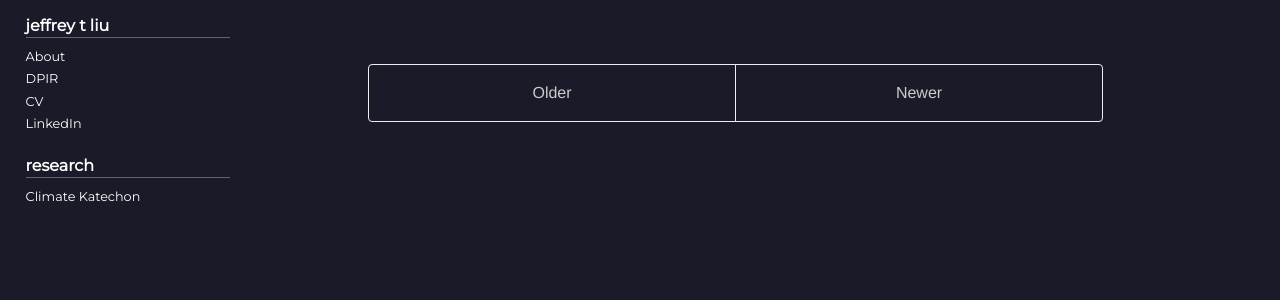
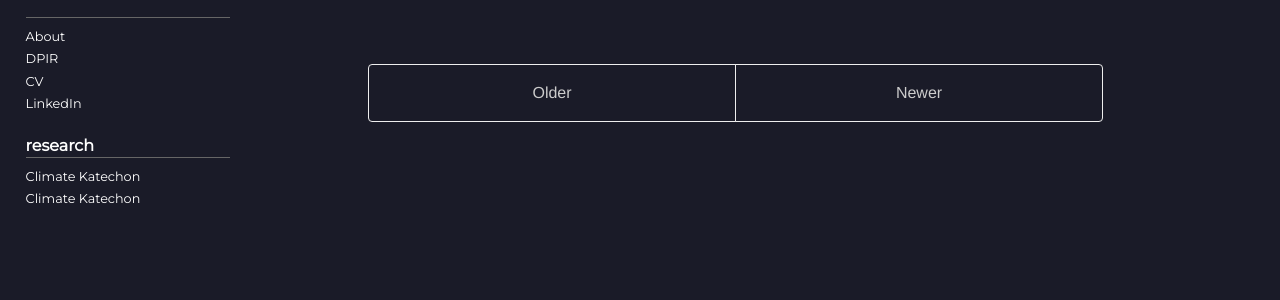
Before and after one commit to jeffrey-t-liu/jeffrey-t-liu.github.io, a Jekyll site: the page built from index.html, in a window 1280 px wide. Shown: the top 300 px of the page. Built offline with Jekyll 4.4.1, drawn with Linux system fonts in a browser that asks for light colours; the list of posts is cut into pages by our own code.

Commit message:
Update sidebar.html

```diff
--- a/_includes/sidebar.html
+++ b/_includes/sidebar.html
@@ -3,14 +3,14 @@
     <div class="sidebar-about">
       <h1>
         <a href="https://jeffrey-t-liu.github.io">
-          {{ site.title }}
+          {{ jeffrey t liu }}
         </a>
         <hr class="solid">
       </h1>
     </div>
 
     <nav class="sidebar-nav">
-      <a class="sidebar-nav-item" href="{{https://jeffrey-t-liu.github.io/about.md/ | absolute_url }}">About</a>
+      <a class="sidebar-nav-item" href="{{https://jeffrey-t-liu.github.io/about.html/ | absolute_url }}">About</a>
       <a class="sidebar-nav-item" href="https://www.politics.ox.ac.uk">DPIR</a>
       <a class="sidebar-nav-item" href="https://www.linkedin.com/in/pandora-dominiak-a51663b1/">CV</a>
       <a class="sidebar-nav-item" href="https://www.linkedin.com/in/pandora-dominiak-a51663b1/">LinkedIn</a>
@@ -24,6 +24,7 @@
       </h1>
     </div>
     <nav class="sidebar-nav">
+      <a class="sidebar-nav-item" href="{{https://jeffrey-t-liu.github.io/racial_profiling.html/ | absolute_url }}">Climate Katechon</a>
       <a class="sidebar-nav-item" href="{{https://jeffrey-t-liu.github.io/climate_katechon.html/ | absolute_url }}">Climate Katechon</a>
     </nav>
   </div>
```
